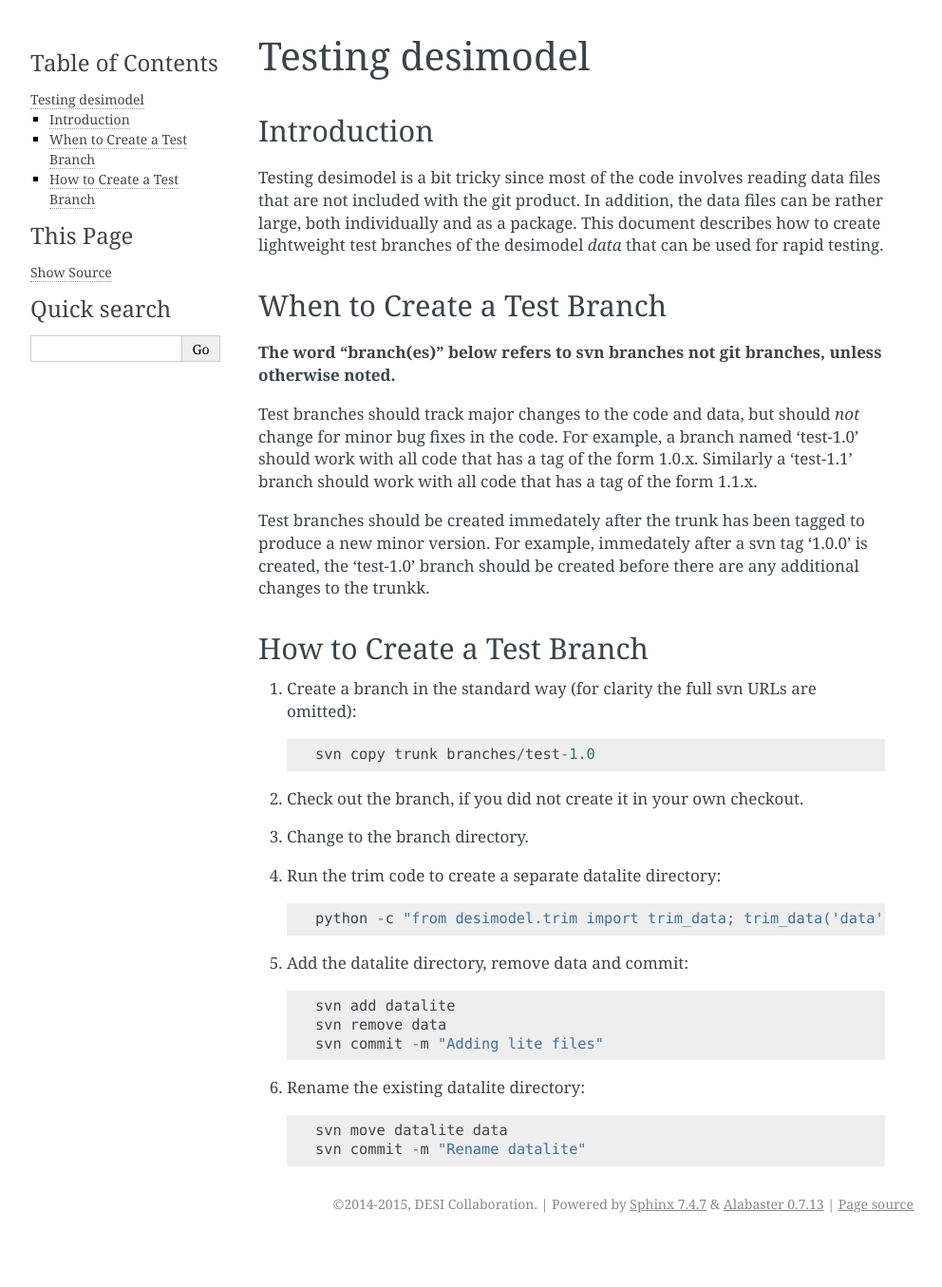
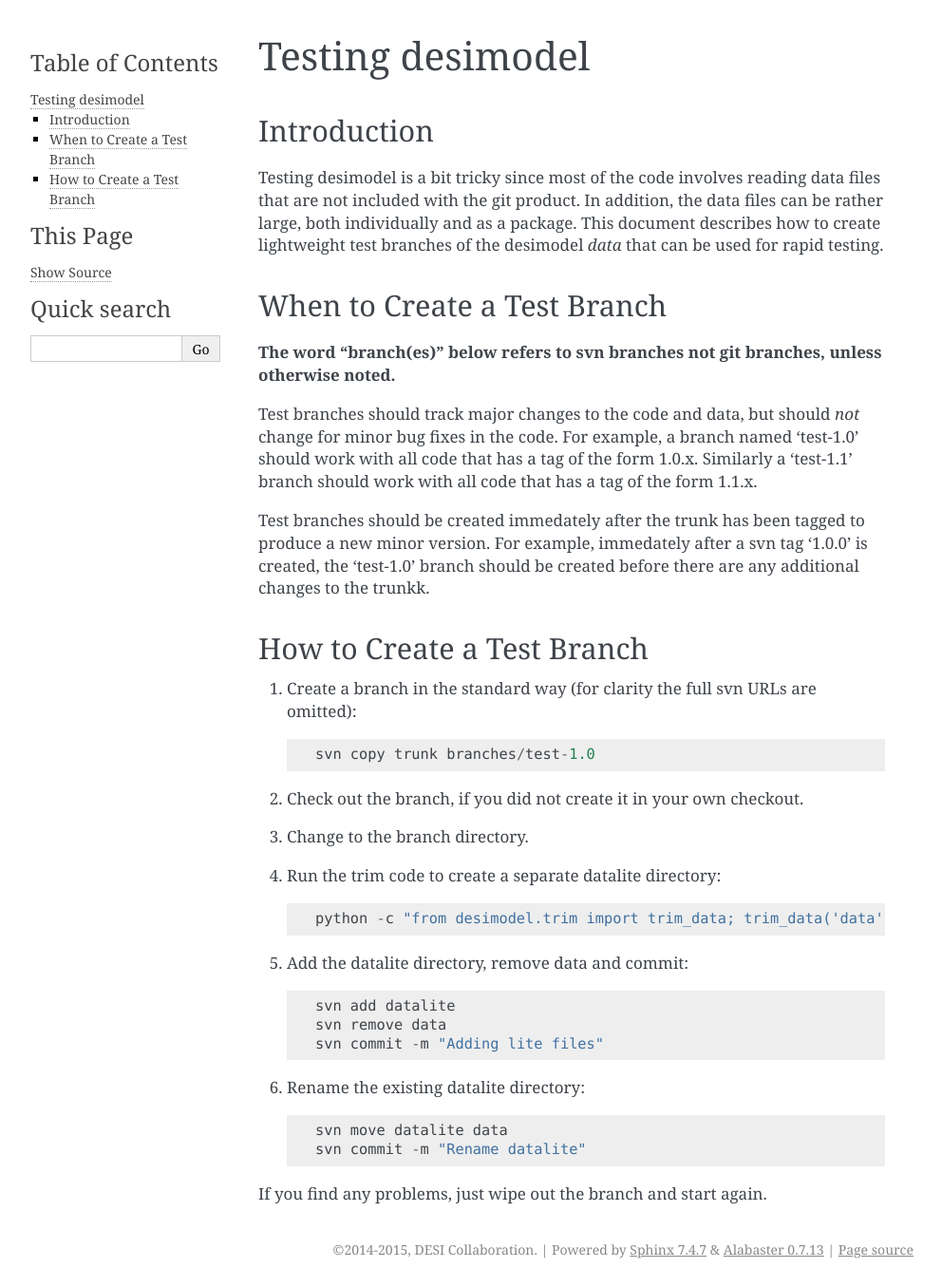
Before and after one commit to desihub/desimodel, a Sphinx documentation site: the page built from doc/testing.rst, in a window 1280 px wide. Shown: the whole page at 95% size, without its empty margins (148-1140 px from the left). Built offline with Sphinx 7.4.7, drawn with Linux system fonts in a browser that asks for light colours; before the commit the page ends 1307 px from its top, so only the background shows below that.

Commit message:
add closing advice

```diff
--- a/doc/testing.rst
+++ b/doc/testing.rst
@@ -51,3 +51,5 @@ How to Create a Test Branch
 
     svn move datalite data
     svn commit -m "Rename datalite"
+
+If you find any problems, just wipe out the branch and start again.
```
